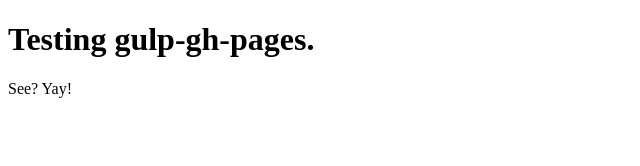
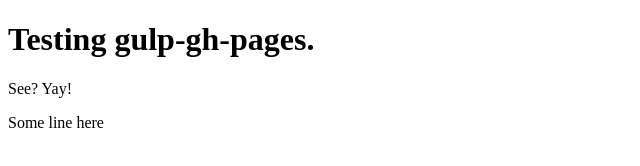
Before and after one commit to moleksiak-mw/webhooks-playground, a website: page index.html in a window 1280 px wide. Shown: the whole page, without its empty margins (0-640 px from the left). Drawn offline with Linux system fonts and the light colour scheme.

Commit message:
some new lines

```diff
--- a/index.html
+++ b/index.html
@@ -7,5 +7,6 @@
 <body>
   <h1>Testing gulp-gh-pages.</h1>
   <p>See? Yay!</p>
+  <p>Some line here</p>
 </body>
 </html>
```
